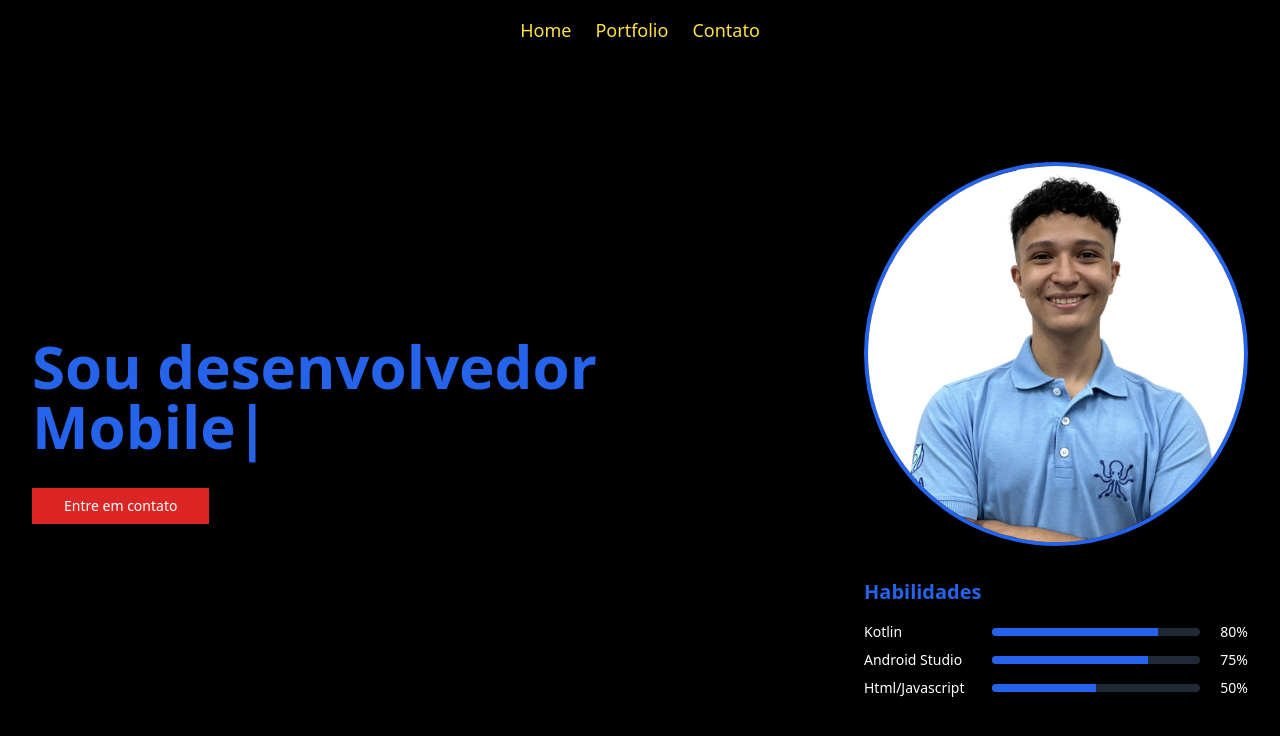
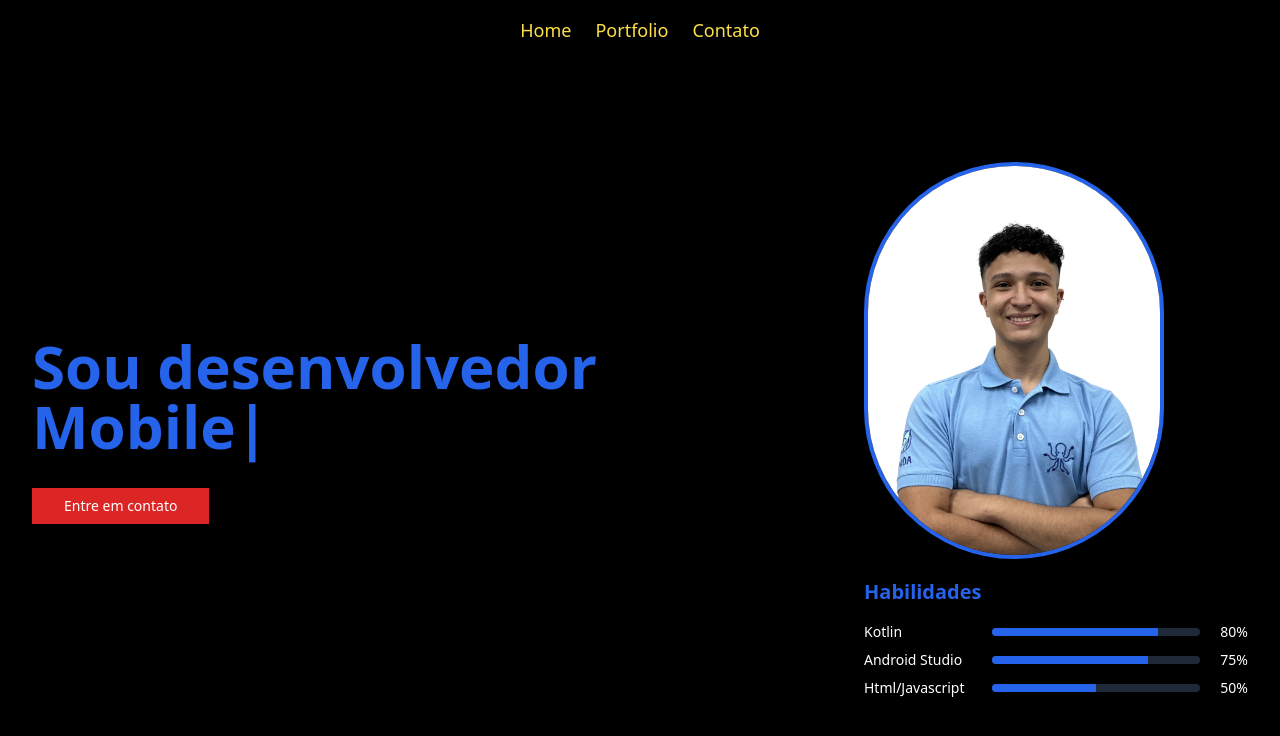
Before and after one commit to VictorZampella/meu_portfolio, a Next.js app: page / in a window 1280 px wide. Shown: the top 736 px of the page. Built offline with nearby package versions, Linux system fonts and the light colour scheme.

Commit message:
Update page.tsx

```diff
--- a/app/page.tsx
+++ b/app/page.tsx
@@ -26,13 +26,13 @@ export default function Home() {
 
         <div className="lg:w-1/2 flex flex-col items-end gap-8">
           <div className="relative w-72 h-72 lg:w-96 lg:h-96">
-            <Image
-              src="/foto_perfil.png"
-              alt="Victor Zampella"
-              fill
-              className="object-cover rounded-full border-4 border-blue-600"
-              priority
-            />
+          <Image
+                  src="/foto_perfil.png"
+                  alt="Victor Zampella sorrindo usando uma camisa polo azul"
+                  width={300}
+                  height={300}
+                  className="rounded-full border-4 border-blue-600"
+                />
           </div>
 
           <div className="w-full max-w-sm">
```
